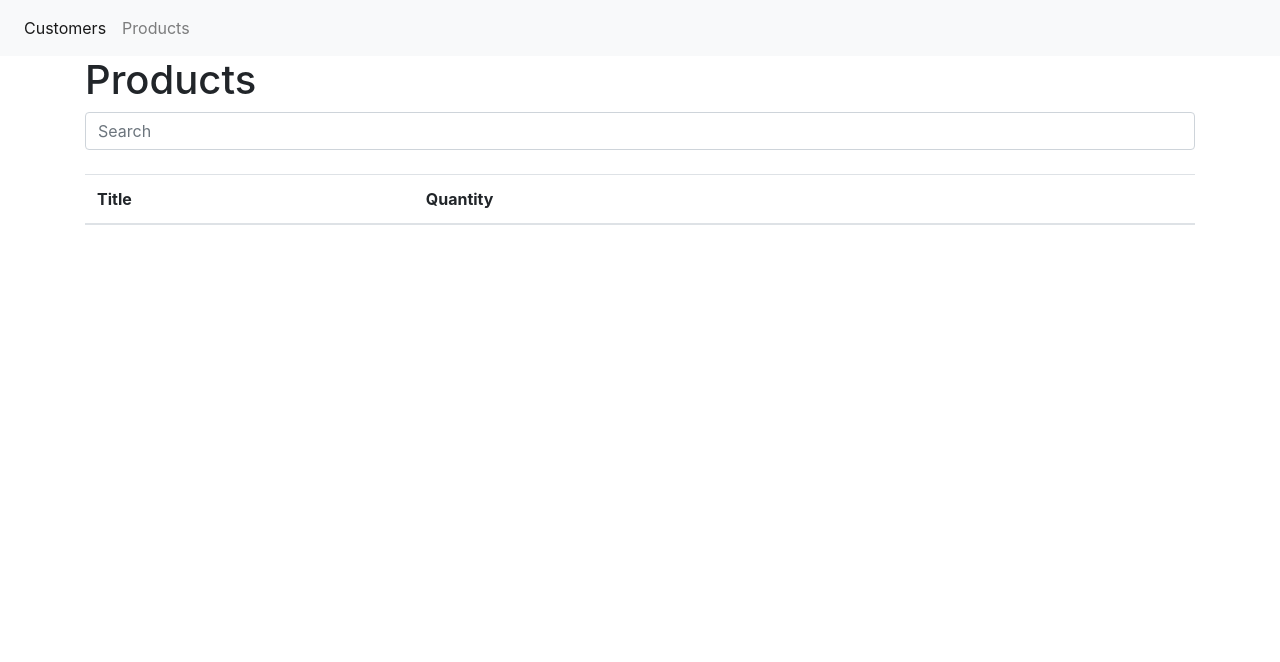
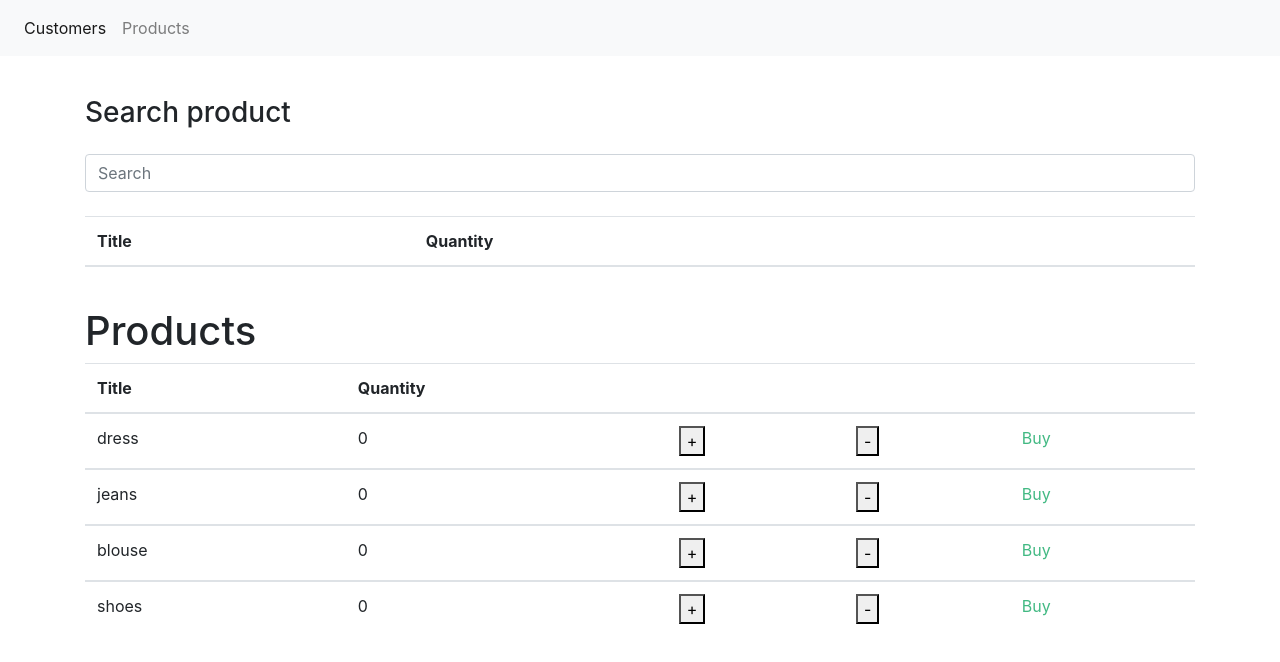
Before and after one commit to MajaMarkovic1/store-app, a Vue app: page /products in a window 1280 px wide. Shown: the top 662 px of the page. Built offline with nearby package versions, Linux system fonts and the light colour scheme.

Commit message:
zadatak8

```diff
--- /dev/null
+++ b/src/components/AppBuyProduct.vue
@@ -0,0 +1,66 @@
+<template>
+    <div>
+        <h3>Product:</h3>
+        <div><strong>Title :</strong> {{ product.title }}</div>
+        <div><strong>Quantity:</strong> {{ product.quantity }}</div>
+        <div><strong>Choose customer: </strong></div>
+        <select v-if="product.quantity" class="form-control" id="customer" v-model="newCustomer">
+            <option v-for="customer in customers" :key="customer.id" :value="customer">
+                {{customer.firstName}}
+            </option>
+        </select>
+
+        <div>
+            <button class="btn btn-success" @click="confirmCustomer()">Confirm</button>
+            <router-link class="btn btn-success" to="/products">Cancel</router-link>
+            <router-link class="btn btn-success" v-if="product.quantity <= 0" to="/products">Go back to products</router-link>
+        </div>
+
+    </div>
+</template>
+
+<script>
+import { productService } from '../services/ProductService'
+import { customerService } from '../services/CustomerService';
+
+
+export default {
+    props: ['id'],
+    created(){
+        this.product = productService.find(this.id);
+        this.customers = customerService.list();
+
+    },
+    data(){
+        return {
+            newCustomer: {}
+        }
+    },
+
+    methods: {
+        confirmCustomer(){
+
+            if (!this.newCustomer.firstName){
+
+                alert('Please, choose a customer!');
+            } else {
+
+                customerService.addProduct(this.newCustomer, this.product);
+
+                productService.removeProduct(this.product);
+            }
+
+        }
+    }
+
+}
+
+</script>
+
+<style>
+
+.btn-success {
+    margin: 0.3rem;
+
+}
+</style>
--- a/src/components/AppCustomers.vue
+++ b/src/components/AppCustomers.vue
@@ -41,9 +41,11 @@
 
 import { customerService } from '../services/CustomerService'
 //stavljaju se { } jer nije export default nego samo export u service.js
+import AppBuyProduct from '../components/AppBuyProduct.vue'
 
 export default {
   name: 'AppCustomers',
+
   data(){
       return {
           customers: customerService.list(),
--- a/src/components/AppLatestPurchases.vue
+++ b/src/components/AppLatestPurchases.vue
@@ -1,10 +1,11 @@
 <template>
     <div>
+        <h3>Customer:</h3>
         <div><strong>First name:</strong> {{ customer.firstName }}</div>
         <div><strong>Last name:</strong> {{ customer.lastName }}</div>
         <div><strong>Email:</strong> {{ customer.email }}</div>
         <strong>Products:</strong>
-        <div v-for="(product, key) in products" :key="key">{{ product.title }}</div>
+        <div v-for="product in customer.products" :key="product.id">{{ product.title }}</div>
         <div><router-link to="/customers">Back</router-link></div>
     </div>
 </template>
--- a/src/components/AppProducts.vue
+++ b/src/components/AppProducts.vue
@@ -1,6 +1,6 @@
 <template>
   <div>
-      <h1>Products</h1>
+      <h3>Search product</h3><br>
       <div class="active-cyan-4 mb-4">
           <input v-model="searchedProduct.title" class="form-control" type="text" placeholder="Search" aria-label="Search">
       </div>
@@ -17,11 +17,29 @@
           v-if="product.title === searchedProduct.title">
           <td> {{ product.title }}</td>
           <td> {{ product.quantity }}</td>
+        </tbody>
+      </table> <br>
+      <h1>Products</h1>
+      <table class="table table-condensed">
+        <thead>
+          <th>Title</th>
+          <th>Quantity</th>
+          <th></th>
+          <th></th>
+          <th></th>
+        </thead>
+        <tbody v-for="(product, index) in products" :key="index">
+          <td> {{ product.title }}</td>
+          <td> {{ product.quantity }}</td>
           <td><button @click="addProduct(product)">+</button></td>
           <td><button @click="removeProduct(product)">-</button></td>
-
+          <td><router-link
+            :to="{ name: 'buy-product', params: {id: product.id}}">
+            Buy</router-link></td>
         </tbody>
       </table>
+
+
   </div>
 </template>
 
@@ -41,6 +59,9 @@ export default {
     },
     removeProduct(product){
       return productService.removeProduct(product);
+    },
+    buyProduct(product){
+      return productService.buyProduct(product);
     }
   }
 
--- a/src/router.js
+++ b/src/router.js
@@ -3,6 +3,7 @@ import Router from 'vue-router'
 import AppCustomers from './components/AppCustomers.vue'
 import AppProducts from './components/AppProducts.vue'
 import AppLatestPurchases from './components/AppLatestPurchases.vue'
+import AppBuyProduct from './components/AppBuyProduct.vue'
 
 
 Vue.use(Router)
@@ -14,5 +15,6 @@ export default new Router({
         { path: '/customers', component: AppCustomers},
         { path: '/products', component: AppProducts},
         { path: '/customers/:id', component: AppLatestPurchases, name: 'latest-purchases', props: true},
-      ]
+        { path: '/products/:id', component: AppBuyProduct, name: 'buy-product', props: true}
+    ]
 })
--- a/src/services/CustomerService.js
+++ b/src/services/CustomerService.js
@@ -49,6 +49,15 @@ class CustomerService {
 
     find(id){
         return customers.find(customer => customer.id == id);
+    };
+
+    addProduct(customer, product){
+        customers.forEach(function(person){
+            if (person.id === customer.id){
+                person.products.push(product);
+            }
+        })
+
     }
 }
 export const customerService = new CustomerService();
--- a/src/services/ProductService.js
+++ b/src/services/ProductService.js
@@ -40,6 +40,13 @@ class ProductService{
             }
         })
     };
+    buyProduct(product){
+        return product;
+    };
+
+    find(id){
+        return products.find(product => product.id === id);
+    }
 }
 
 export const productService = new ProductService();
```
